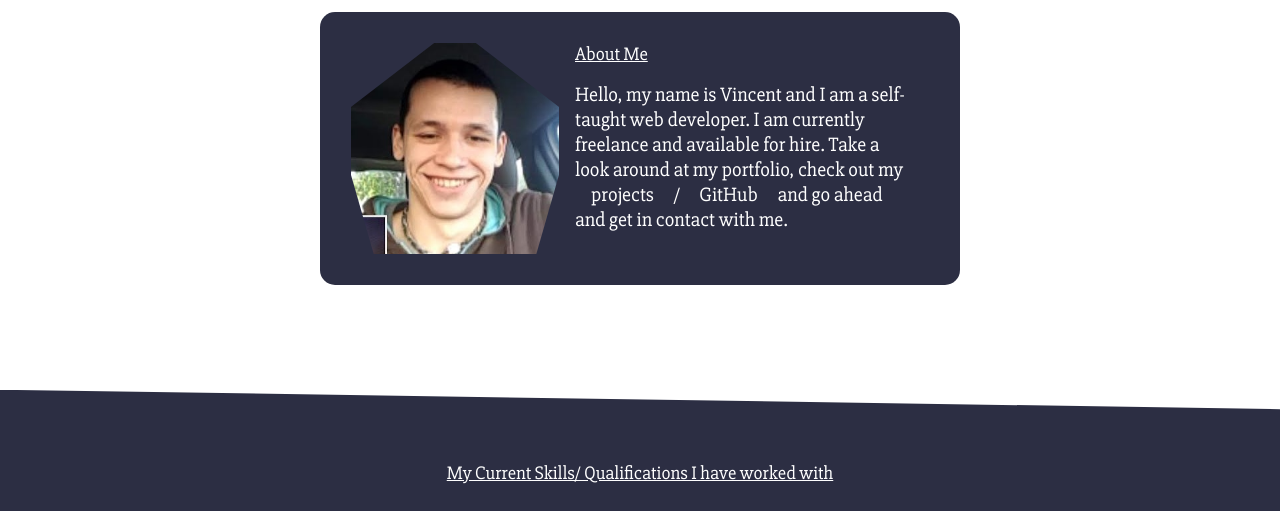
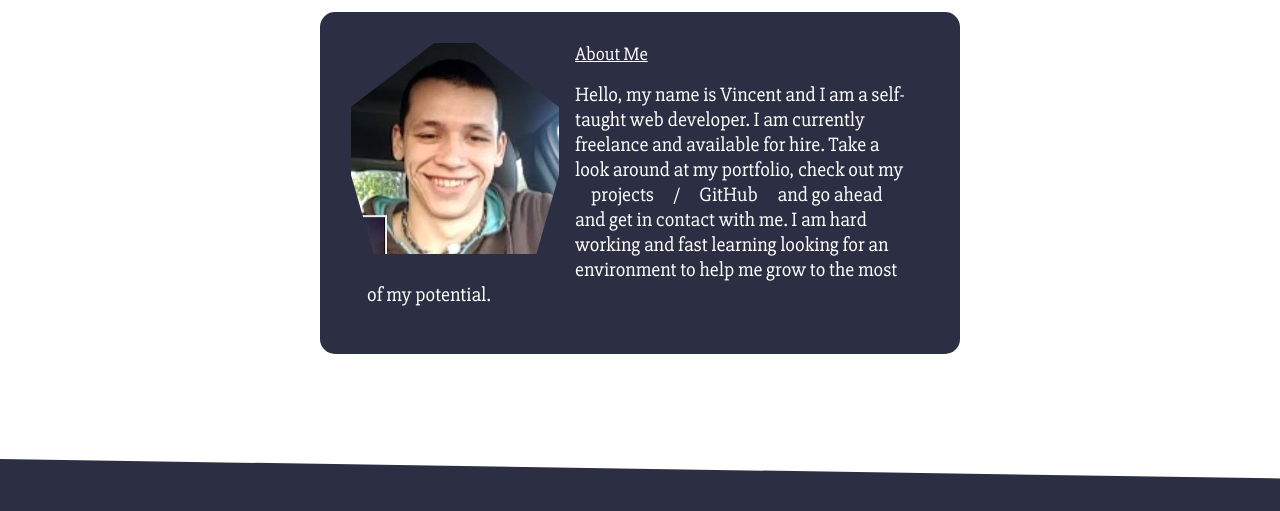
Before and after one commit to Vegitarius/portfolio, a website: page index.html in a window 1280 px wide. Shown: the part 853-1364 px from the top of the page. Drawn offline with nearby package versions, Linux system fonts and the light colour scheme; files whose address does not match are found by name.

Commit message:
small working change

```diff
--- a/index.html
+++ b/index.html
@@ -110,6 +110,8 @@
               /
               <a class="ul-mid-out" href="https://github.com/Vegitarius">GitHub</a>
                and go ahead and get in contact with me.
+               I am hard working and fast learning looking for an environment
+               to help me grow to the most of my potential.
             </p>
         </div>
       </div>
```
Also changed, not shown: projects.html (+1 -1 lines).
